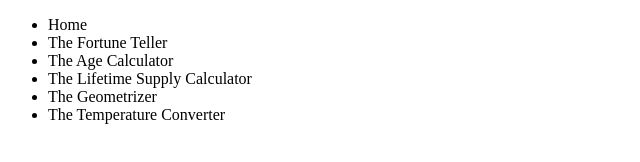
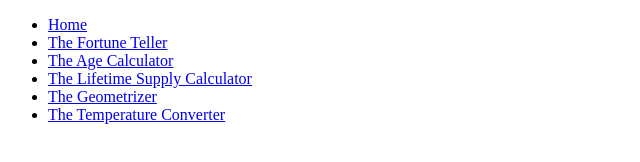
Before and after one commit to radrye/javascript-variables-and-functions-exercises, a plain HTML site: page index.html in a window 1280 px wide. Shown: the whole page, without its empty margins (0-640 px from the left). Drawn offline with Linux system fonts and the light colour scheme.

Commit message:
Link pages together

```diff
--- a/index.html
+++ b/index.html
@@ -2,12 +2,12 @@
 <html>
   <body>
     <ul>
-      <li>Home</li>
-      <li>The Fortune Teller</li>
-      <li>The Age Calculator</li>
-      <li>The Lifetime Supply Calculator</li>
-      <li>The Geometrizer</li>
-      <li>The Temperature Converter</li>
+      <li><a href="index.html">Home</a></li>
+      <li><a href="thefortuneteller.html">The Fortune Teller</a></li>
+      <li><a href="theagecalculator.html">The Age Calculator</a></li>
+      <li><a href="thelifetimesupplycalculator.html">The Lifetime Supply Calculator</a></li>
+      <li><a href="thegeometrizer.html">The Geometrizer</a></li>
+      <li><a href="thetemperatureconverter.html">The Temperature Converter</a></li>
     </ul>
   </body>
 </html>
```
Also changed, not shown: theagecalculator.html (+6 -6 lines), thefortuneteller.html (+6 -6 lines), thegeometrizer.html (+6 -6 lines), thelifetimesupplycalculator.html (+6 -6 lines), thetemperatureconverter.html (+6 -6 lines).
